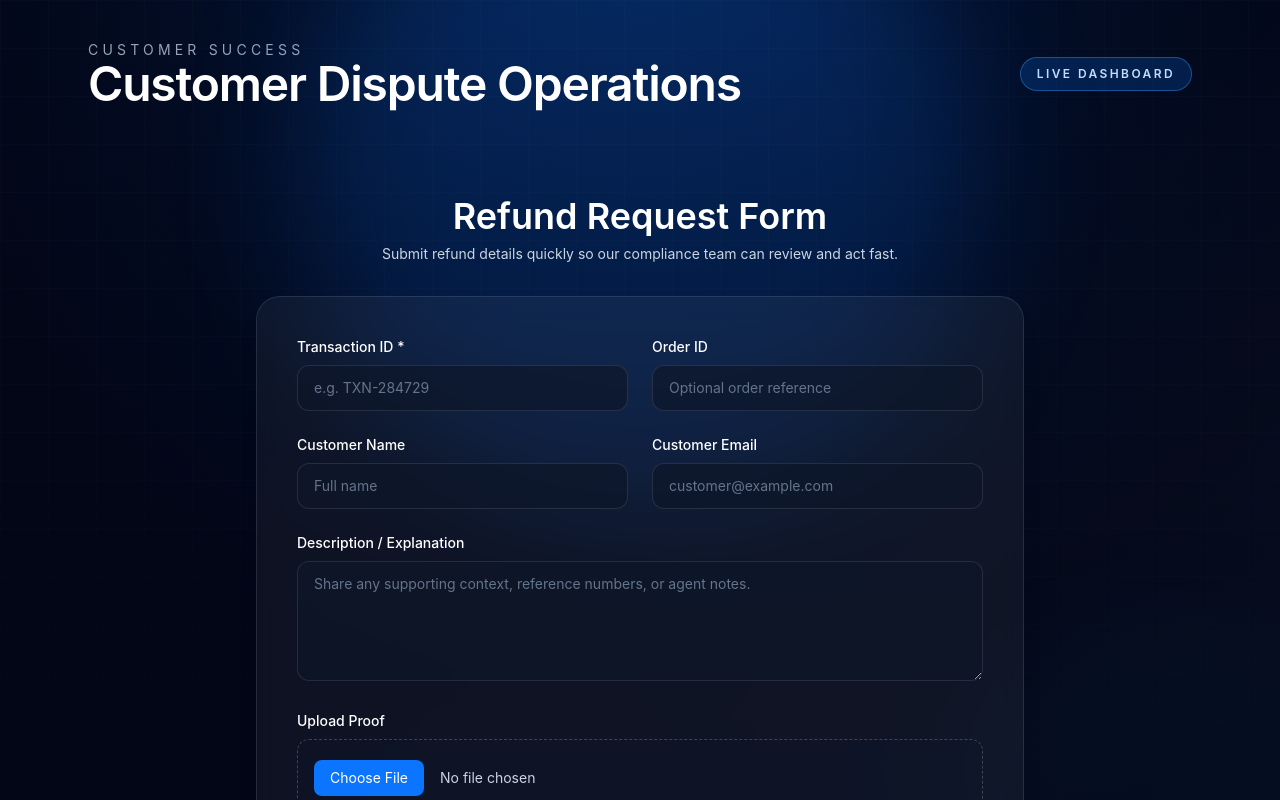
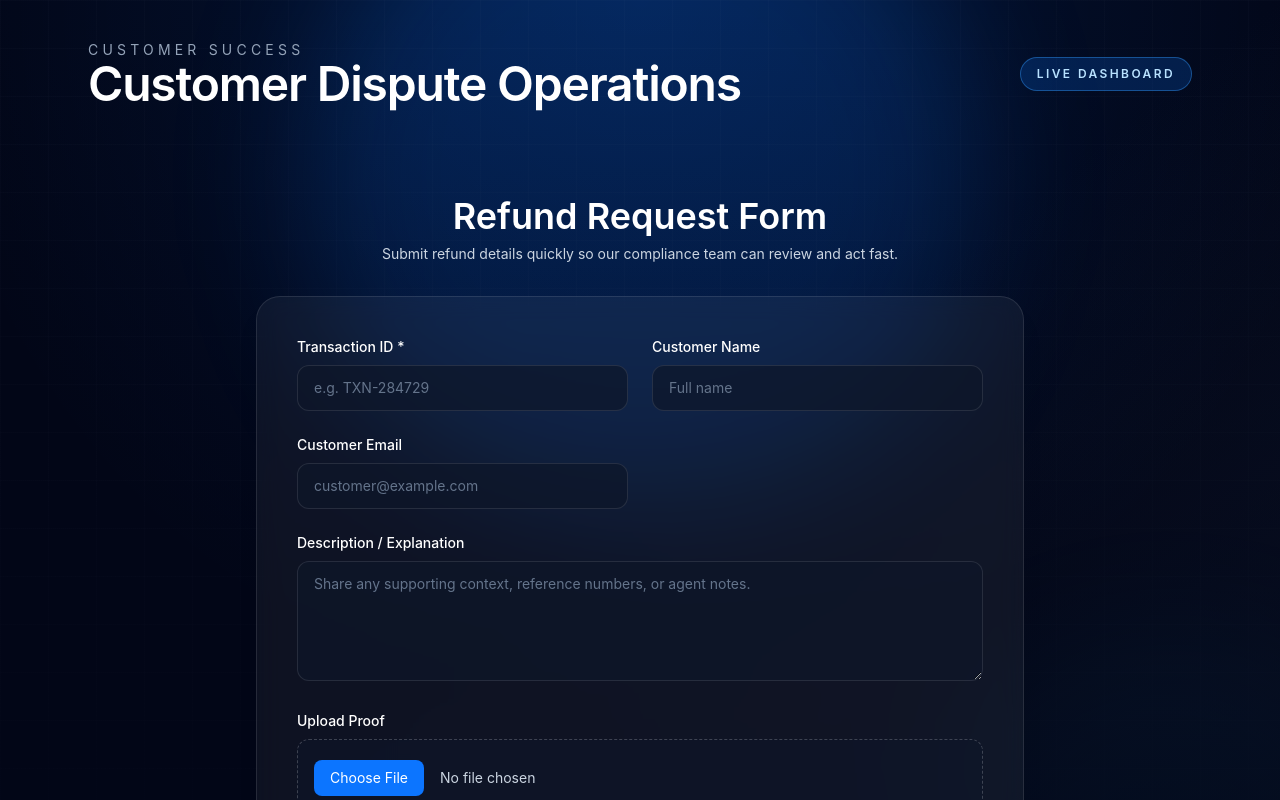
Before and after one commit to Lazyruther/Customer-Disputes-, a Next.js app: page / in a window 1280 px wide. Shown: the top 800 px of the page. Built offline with nearby package versions, Linux system fonts and the light colour scheme.

Commit message:
Remove order ID field from refund form

```diff
--- a/app/page.tsx
+++ b/app/page.tsx
@@ -4,7 +4,6 @@ import { FormEvent, useMemo, useState } from "react";
 
 type RefundFormData = {
   transactionId: string;
-  orderId: string;
   customerName: string;
   customerEmail: string;
   description: string;
@@ -22,7 +21,6 @@ type RefundConfirmation = RefundFormData & {
 
 const initialForm: RefundFormData = {
   transactionId: "",
-  orderId: "",
   customerName: "",
   customerEmail: "",
   description: "",
@@ -121,17 +119,6 @@ export default function RefundRequestPage() {
               </div>
 
               <div className="space-y-2">
-                <label className="block text-sm font-medium">Order ID</label>
-                <input
-                  type="text"
-                  value={form.orderId}
-                  onChange={(event) => handleChange("orderId", event.target.value)}
-                  className="w-full rounded-xl border border-white/10 bg-slate-900/70 px-4 py-3 text-sm placeholder:text-slate-500 focus:border-brand-400 focus:outline-none focus:ring-2 focus:ring-brand-400"
-                  placeholder="Optional order reference"
-                />
-              </div>
-
-              <div className="space-y-2">
                 <label className="block text-sm font-medium">Customer Name</label>
                 <input
                   type="text"
@@ -212,12 +199,6 @@ export default function RefundRequestPage() {
                 <dt className="text-emerald-200/80">Transaction ID</dt>
                 <dd className="font-medium text-white">{confirmation.transactionId}</dd>
               </div>
-              {confirmation.orderId && (
-                <div>
-                  <dt className="text-emerald-200/80">Order ID</dt>
-                  <dd className="font-medium text-white">{confirmation.orderId}</dd>
-                </div>
-              )}
               {confirmation.customerName && (
                 <div>
                   <dt className="text-emerald-200/80">Customer</dt>
```
